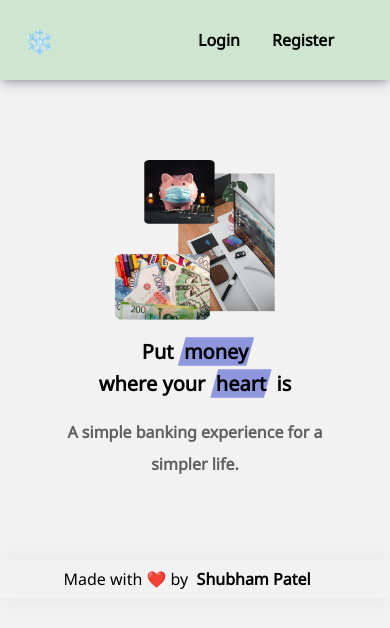
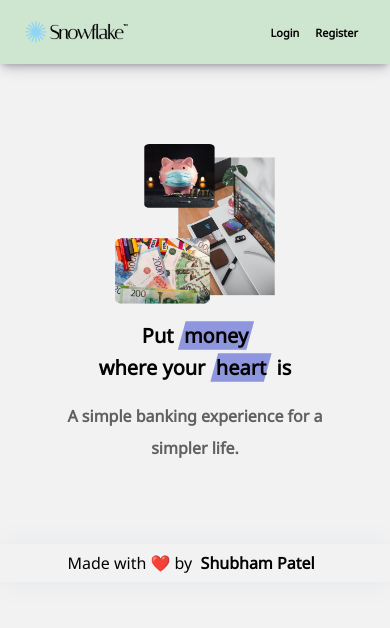
Before and after one commit to shubham2295/snowflake-financial, a React (Create React App) app in the folder client/: page / in a window 390 px wide. Shown: the top 628 px of the page. Built offline with nearby package versions, Linux system fonts and the light colour scheme; a web font is replaced by a local one.

Commit message:
Updated logo and favicon

```diff
--- a/client/src/UI/Navbar.jsx
+++ b/client/src/UI/Navbar.jsx
@@ -8,7 +8,7 @@ const Navbar = () => {
 
   return (
     <nav className={classes.navbar}>
-      <h1 className={classes.logo}>❄️</h1>
+      <img className={classes.logo} src='/images/logo.svg' alt='logo' />
       <ul className={classes.navlinks}>
         {authCtx.user && <li>Hello {authCtx.user.firstname} </li>}
         {authCtx.user && (
--- a/client/src/UI/Navbar.module.css
+++ b/client/src/UI/Navbar.module.css
@@ -9,9 +9,7 @@
 }
 
 .navlinks {
-  display: flex;
-  justify-content: space-between;
-  align-items: center;
+  align-self: center;
   cursor: pointer;
 }
 
@@ -52,4 +50,23 @@ a {
 
 .logo {
   margin-right: 1rem;
+  height: 3.5rem;
+  align-self: center;
 }
+
+@media (max-width: 768px) {
+  .navbar {
+    padding: 1rem;
+  }
+  .logo {
+    margin-right: 0rem;
+    height: 2.5rem;
+  }
+  .navlinks {
+    font-size: 11px;
+  }
+  .navlinks li,
+  a {
+    margin-right: 0.5rem;
+  }
+}
```
Also changed, not shown: client/public/index.html (+5 -1 lines), client/public/images/logo.svg (added).
